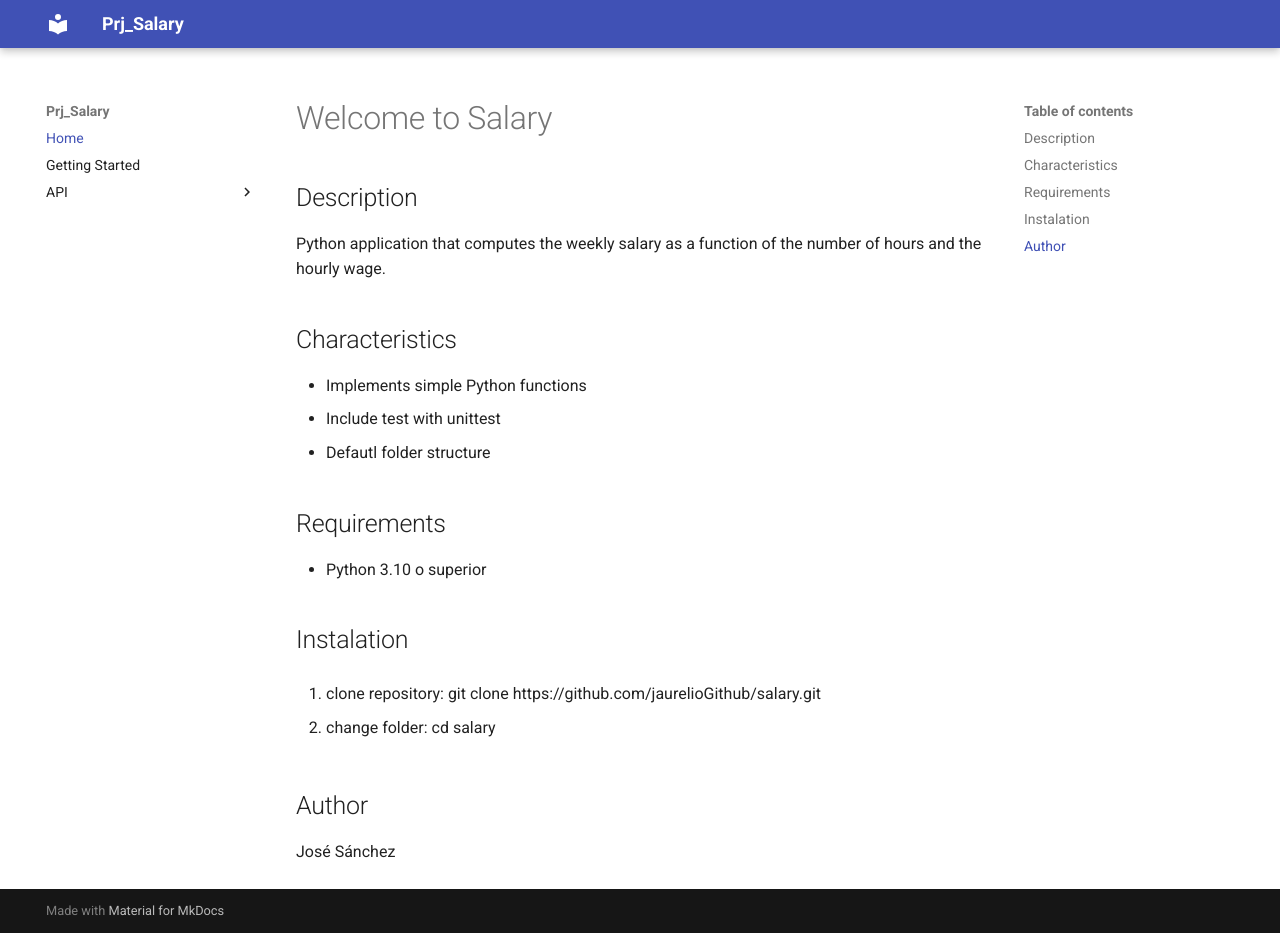
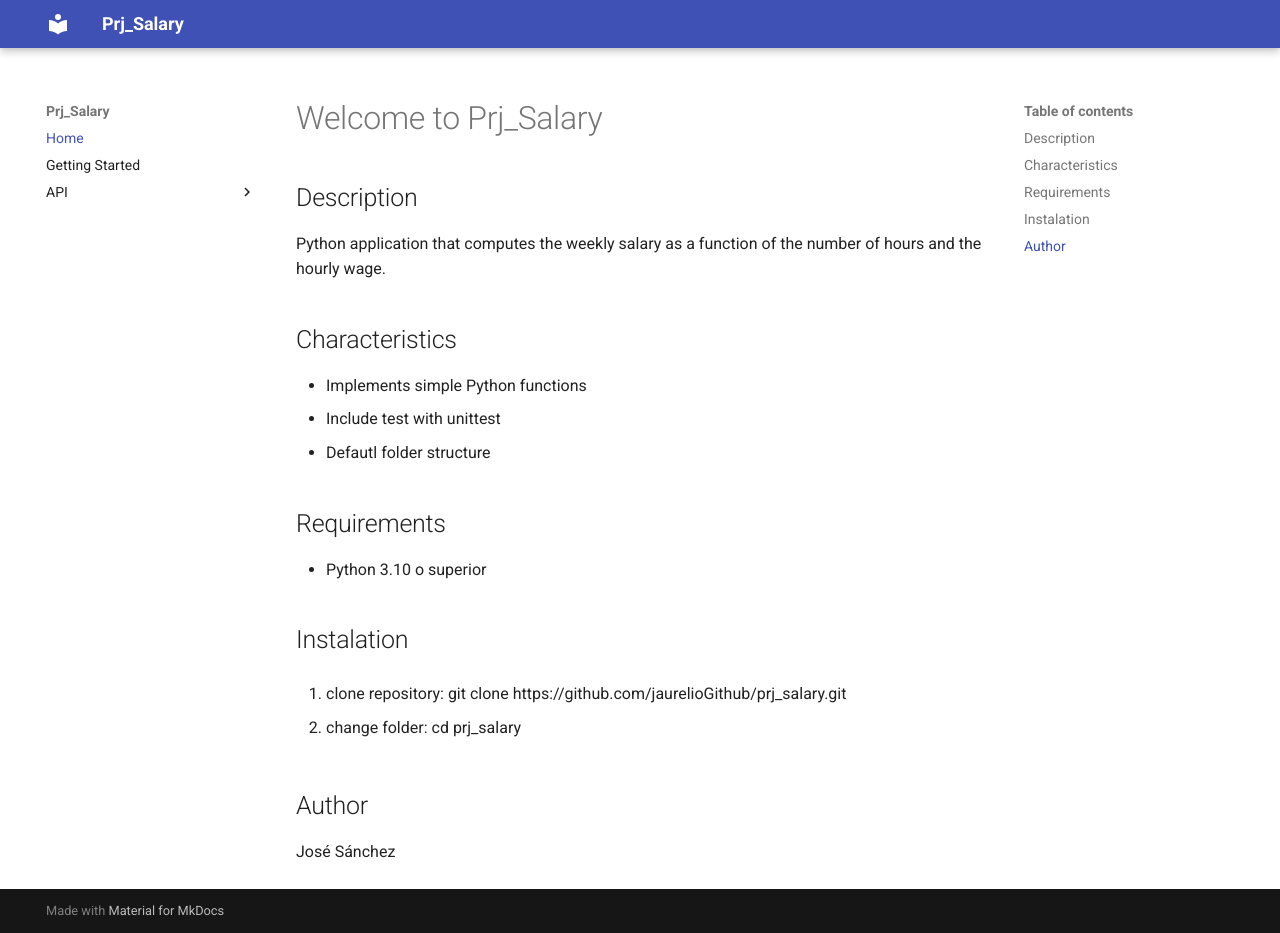
Before and after one commit to jaurelioGithub/prj_salary, an MkDocs documentation site: the page built from docs/index.md, in a window 1280 px wide and 933 px high. Built offline with MkDocs 1.6.1 and Material for MkDocs 9.7.7, drawn with Linux system fonts in a browser that asks for light colours.

Commit message:
Minor changes in docs/index.md

```diff
--- a/docs/index.md
+++ b/docs/index.md
@@ -1,4 +1,4 @@
-# Welcome to Salary
+# Welcome to Prj_Salary
 ##Description
 Python application that computes the weekly salary as a function of the number of hours and the hourly wage.
 
@@ -12,10 +12,10 @@ Python application that computes the weekly salary as a function of the number o
 
 ##Instalation
 1. clone repository:
-   git clone https://github.com/jaurelioGithub/salary.git
+   git clone https://github.com/jaurelioGithub/prj_salary.git
 
 2. change folder:
-   cd salary
+   cd prj_salary
 
 ##Author
 José Sánchez
```
